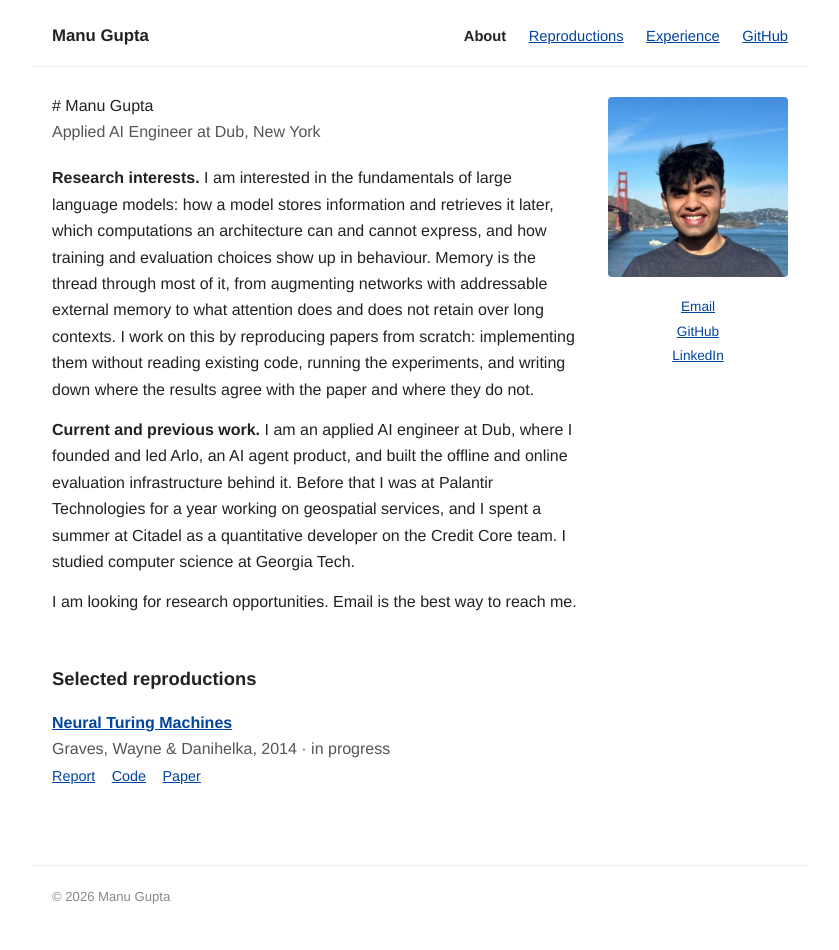
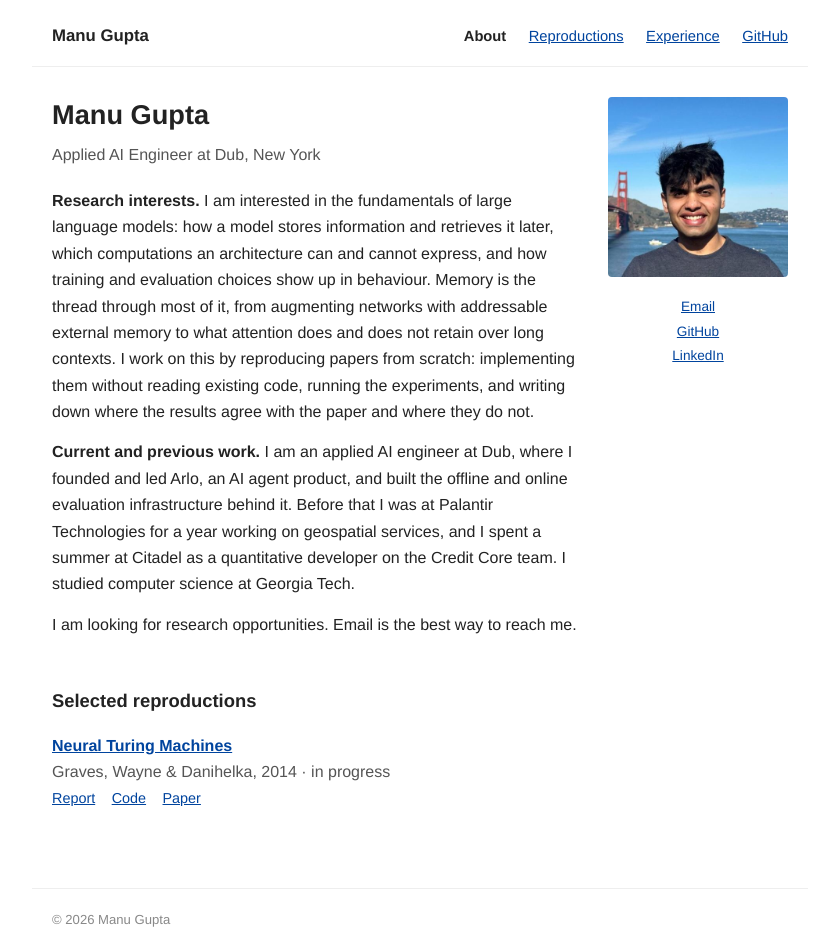
Before and after one commit to mgupta8143/mgupta8143.github.io, a Jekyll site: the page built from index.md, in a window 1280 px wide. Shown: the whole page, without its empty margins (220-1059 px from the left). Built offline with Jekyll 4.4.1, drawn with Linux system fonts in a browser that asks for light colours; before the commit the page ends 928 px from its top, so only the background shows below that.

Commit message:
Fix the heading rendering inside the intro block
Co-Authored-By: Claude Opus 5 <noreply@anthropic.com>

```diff
--- a/index.md
+++ b/index.md
@@ -5,8 +5,7 @@ layout: default
 <div class="intro">
 <div class="text">
 
-# Manu Gupta
-
+<h1>Manu Gupta</h1>
 <p class="role">Applied AI Engineer at Dub, New York</p>
 
 <!-- Everything in this file is yours to rewrite. -->
@@ -40,7 +39,7 @@ quantitative developer on the Credit Core team. I studied computer science at Ge
 </figure>
 </div>
 
-## Selected reproductions
+<h2>Selected reproductions</h2>
 
 <ul class="bare">
 {% assign entries = site.reproductions | sort: "date" | reverse %}
```
